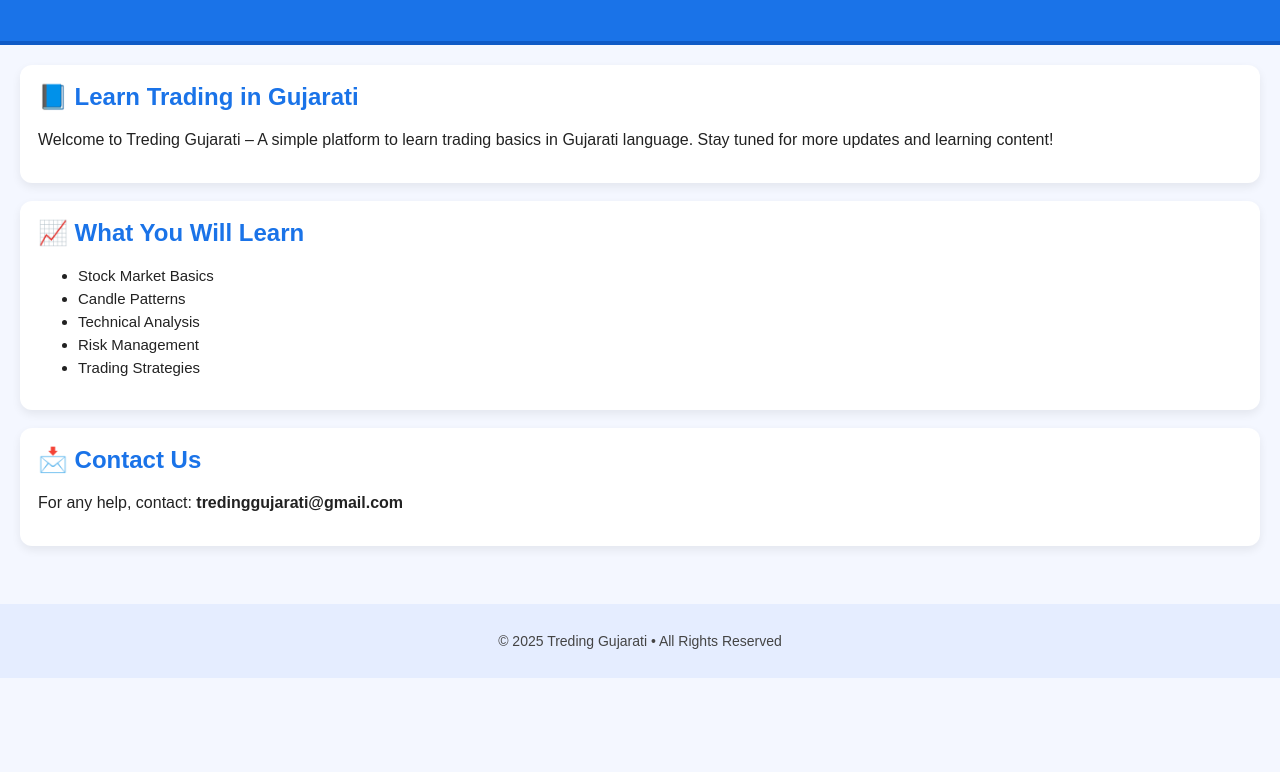
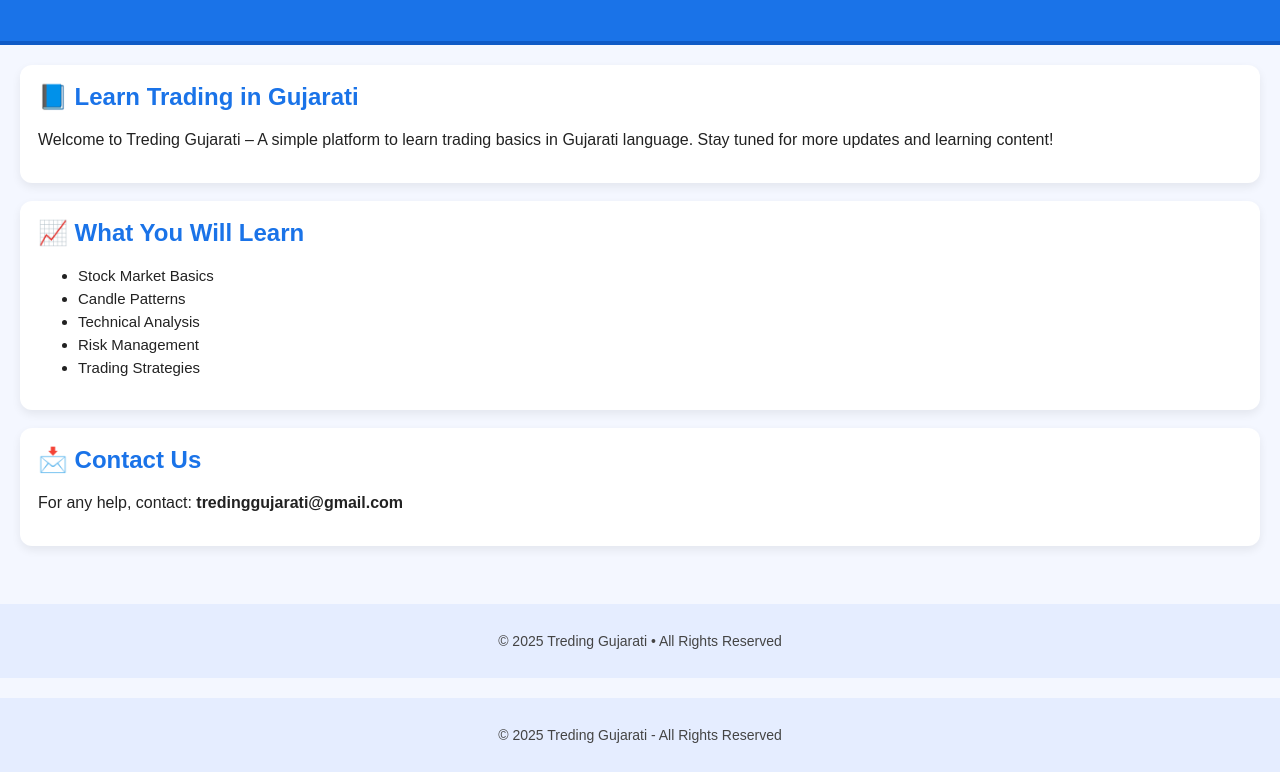
Before and after one commit to gavdahiren01-alt/TredingGujarati.-in, a plain HTML site: page index.html in a window 1280 px wide. Shown: the part 95-867 px from the top of the page. Before the commit the page ends 800 px from the top, so only its background shows below. Drawn offline with Linux system fonts and the light colour scheme.

Commit message:
Add footer and script tag to index.html

```diff
--- a/index.html
+++ b/index.html
@@ -46,3 +46,10 @@
 
 </body>
 </html>
+<footer>
+    <p>© 2025 Treding Gujarati - All Rights Reserved</p>
+</footer>
+
+<script src="script.js"></script>
+</body>
+</html>
```
